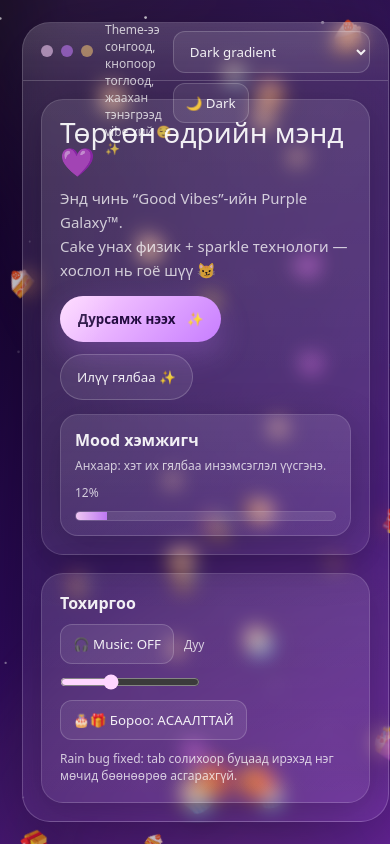
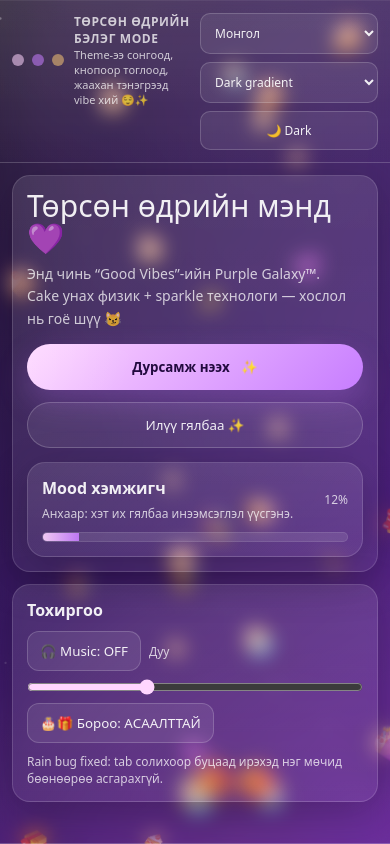
Before and after one commit to Rwby12-B/testWeb, a plain HTML site: page index.html in a window 390 px wide. Drawn offline with Linux system fonts and the light colour scheme.

Commit message:
Update index.html

```diff
--- a/index.html
+++ b/index.html
@@ -31,7 +31,8 @@
 
   *{box-sizing:border-box;margin:0;padding:0;font-family: ui-rounded, system-ui, -apple-system, Segoe UI, Roboto, Arial;}
  body{
-    height:100vh;
+  height: 100dvh;       /* mobile address bar-тай зөв ажиллана */
+  min-height: 100svh;   /* iOS Safari fallback */
   overflow:hidden;
   color:var(--text);
   background: var(--bg);
@@ -286,6 +287,83 @@
     transition: transform .08s ease;
   }
   .target:active{transform: translate(-50%,-50%) scale(.95);}
+  /* ---------- Mobile / Small screens ---------- */
+@media (max-width: 520px){
+  .app{ padding: 0; }
+
+  .shell{
+    width: 100vw;
+    height: 100dvh;
+    min-height: 100svh;
+    border-radius: 0;
+    border-left: none;
+    border-right: none;
+  }
+
+  .topbar{
+    height: auto;
+    padding: 12px 12px;
+    gap: 10px;
+    align-items:flex-start;
+  }
+
+  .brand{
+    gap: 10px;
+    min-width: 0;
+    flex: 1 1 auto;
+  }
+  .brand h3{ font-size: 12px; }
+  .brand .tiny{ font-size: 11px; }
+
+  .rightbar{
+    width: 100%;
+    justify-content: space-between;
+    gap: 8px;
+  }
+
+  .rightbar .select, .rightbar .toggle{
+    padding: 10px 10px;
+    border-radius: 10px;
+    font-size: 12px;
+  }
+
+  #langSelect{ flex: 1 1 34%; }
+  #themeSelect{ flex: 1 1 40%; }
+  #modeToggle{ flex: 1 1 22%; white-space: nowrap; }
+
+  .viewport{
+    height: calc(100dvh - 70px);
+    padding: 12px;
+    -webkit-overflow-scrolling: touch;
+  }
+
+  .screen{ gap: 12px; }
+
+  .card{
+    padding: 14px;
+    border-radius: 18px;
+  }
+
+  .title{ font-size: 30px; }
+  .subtitle{ font-size: 14px; }
+
+  .cute-btn, .ghost-btn{
+    width: 100%;
+    justify-content: center;
+    text-align:center;
+  }
+
+  .controls{ gap: 8px; }
+
+  input[type="range"]{ width: 100%; }
+
+  .game-area{ height: 170px; }
+}
+
+@media (max-height: 520px){
+  .game-area{ height: 150px; }
+  .viewport{ padding: 10px; }
+}
 </style>
 </head>
 
@@ -682,11 +760,16 @@
   const ctx = canvas.getContext("2d", { alpha:true });
   let W=0,H=0,stars=[];
   function resize(){
-    W = canvas.width = window.innerWidth * devicePixelRatio;
-    H = canvas.height = window.innerHeight * devicePixelRatio;
-    canvas.style.width = window.innerWidth + "px";
-    canvas.style.height = window.innerHeight + "px";
-    const count = Math.floor((window.innerWidth * window.innerHeight) / 8200);
+  const vw = window.visualViewport ? window.visualViewport.width : window.innerWidth;
+  const vh = window.visualViewport ? window.visualViewport.height : window.innerHeight;
+
+  W = canvas.width = vw * devicePixelRatio;
+  H = canvas.height = vh * devicePixelRatio;
+
+  canvas.style.width = vw + "px";
+  canvas.style.height = vh + "px";
+
+  const count = Math.floor((vw * vh) / 8200);
   stars = Array.from({length: count}, () => ({
     x: Math.random()*W,
     y: Math.random()*H,
@@ -697,6 +780,7 @@
   }));
 }
 window.addEventListener("resize", resize);
+if (window.visualViewport) window.visualViewport.addEventListener("resize", resize);
 resize();
 
   let mouseX=0, mouseY=0;
```
Lines whose indentation alone changed are shown as unchanged.
